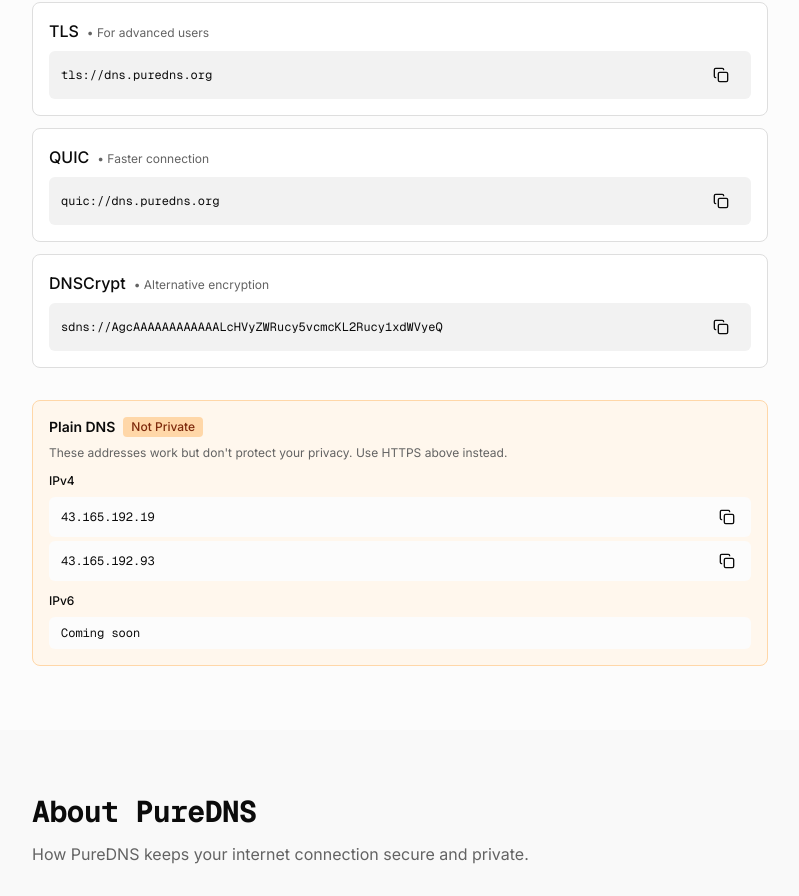
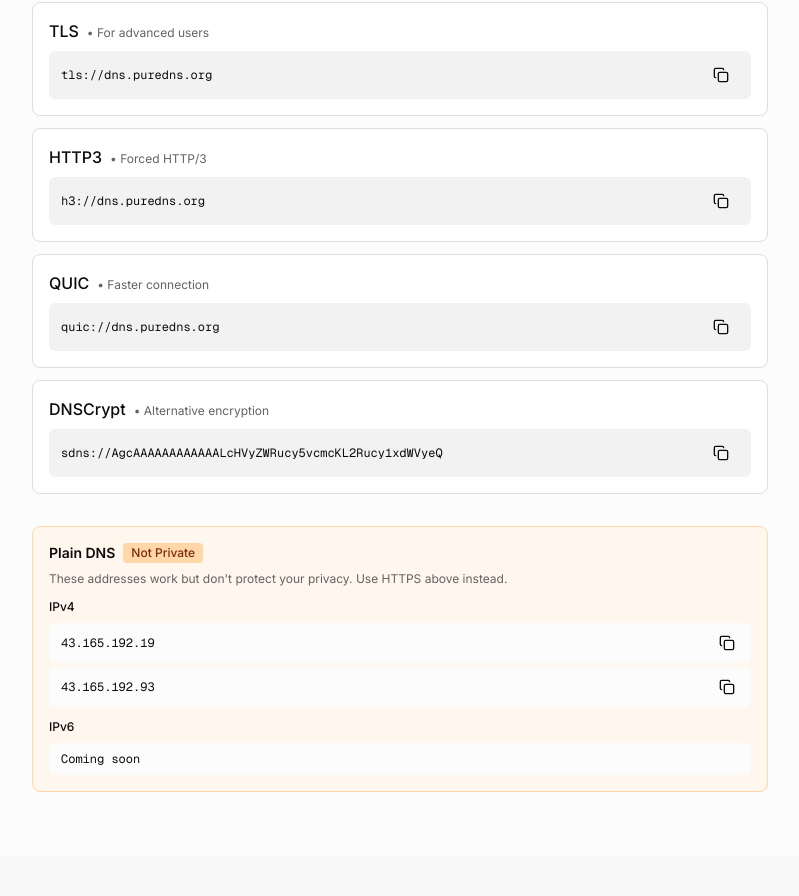
Before and after one commit to pure-dns/puredns, a Next.js app: page / in a window 1280 px wide. Shown: the part 761-1657 px from the top of the page, without its empty margins (240-1039 px from the left). Built offline with nearby package versions, Linux system fonts and the light colour scheme.

Commit message:
added h3 to protocols

```diff
--- a/components/protocols.tsx
+++ b/components/protocols.tsx
@@ -24,6 +24,11 @@
       name: "TLS",
       address: "tls://dns.puredns.org",
       description: "For advanced users",
+    },
+    {
+      name: "HTTP3",
+      address: "h3://dns.puredns.org",
+      description: "Forced HTTP/3",
     },
     {
       name: "QUIC",
```
